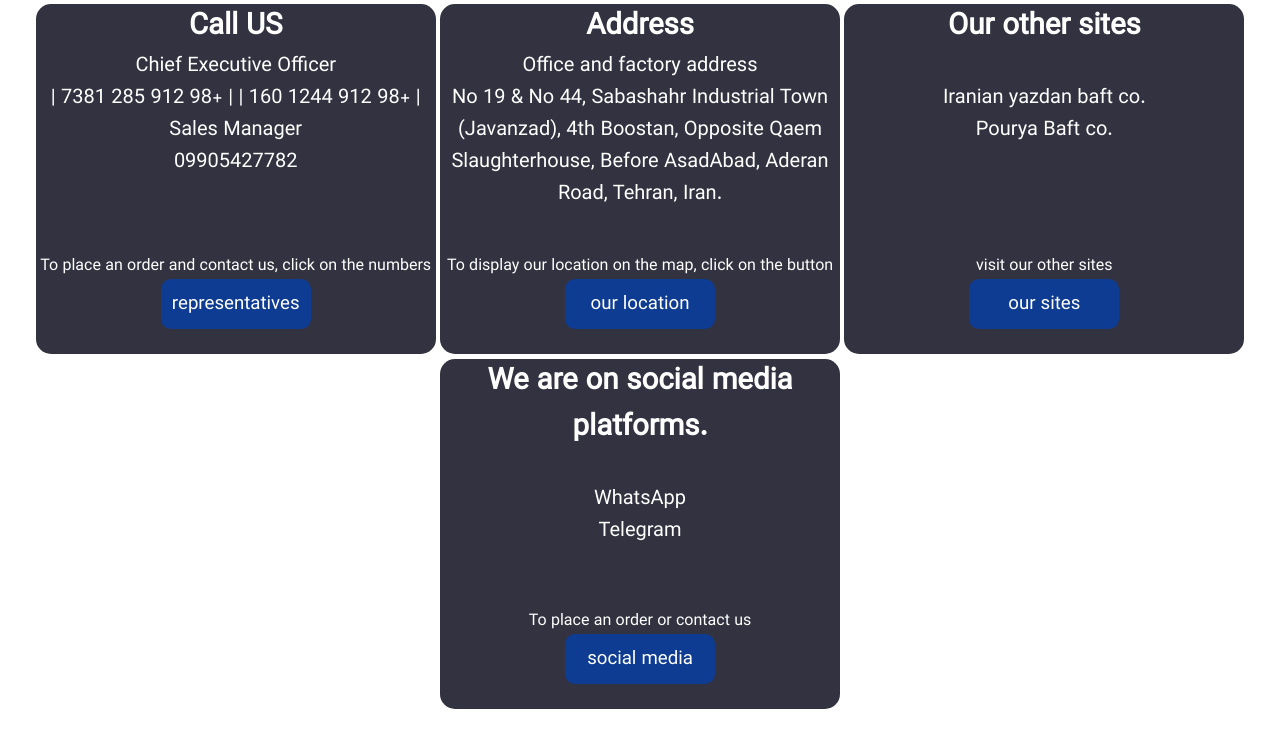
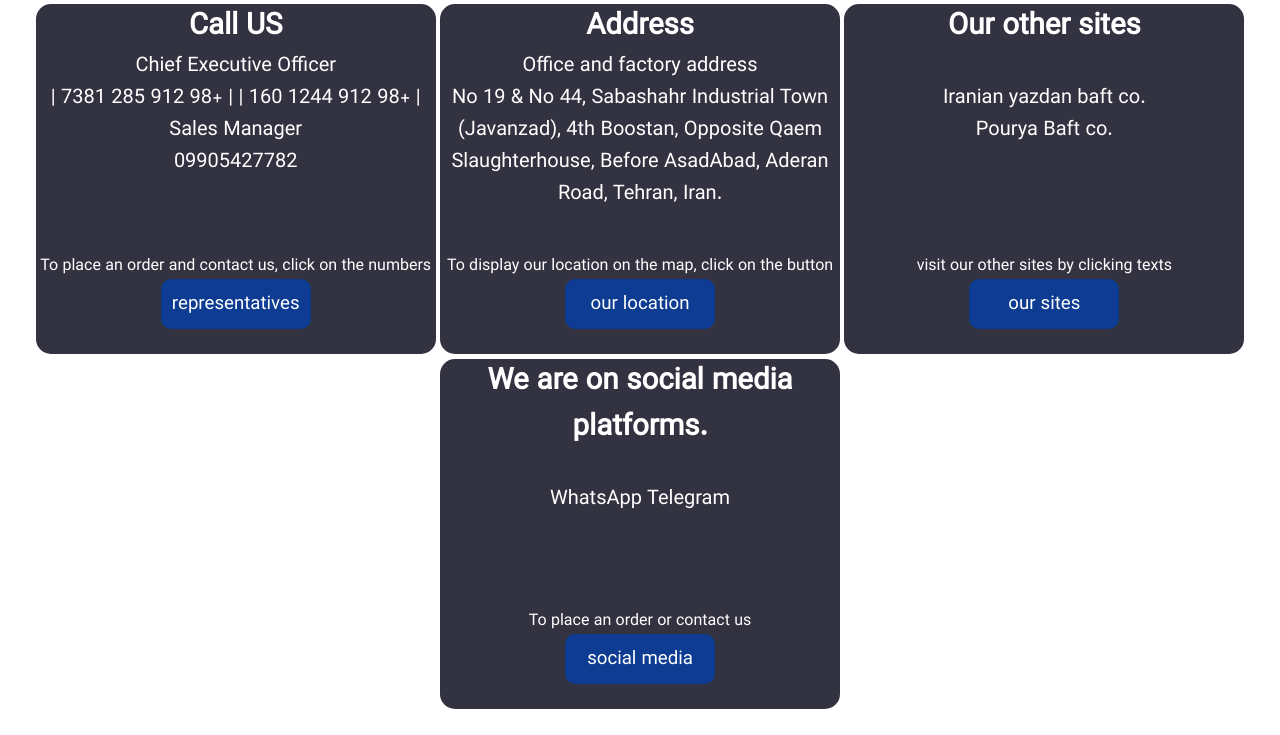
Before and after one commit to yasYZ/YBsite, a Django app: page /1/about-us/ in a window 1280 px wide. Shown: the part 1088-1823 px from the top of the page. Run offline with Django 3.2, Linux system fonts and the light colour scheme; data comes from the database, SQL or seed files in the repository; both versions use the stored data as it was after the commit.

Commit message:
2 lang system BackV2.0.0.12

```diff
--- a/YazdanBaft/home/static/css/representatives.css
+++ b/YazdanBaft/home/static/css/representatives.css
@@ -220,7 +220,13 @@ ion-icon:hover {
     display: block;
     border-bottom: groove 2px;
     margin: 0 auto;
+}
+.row .col:first-child{
     border-radius: 10px 10px 0 0;
+}
+.row .col:last-child{
+    border-radius: 0 0 10px 10px;
+    border-bottom: 0;
 }
 .row .col:hover {
     background-color: #9f1e1e;
--- a/YazdanBaft/home/static/css/style.css
+++ b/YazdanBaft/home/static/css/style.css
@@ -203,7 +203,7 @@ ion-icon:hover {
     transition: opacity 0.3s ease-in-out;
 }
 #scrollBtn.show {
-    display: block;
+    display: block;!important;
 }
 /* start */
 header{
--- a/YazdanBaft/home/templates/En/about_us.html
+++ b/YazdanBaft/home/templates/En/about_us.html
@@ -86,18 +86,19 @@
             <figure>
                 <h2 class="item-title">Our other sites</h2>
                 <br>
-                <a href="https://yazdanbaft.ir/" target="_blank"><p>Iranian yazdan baft co.</p></a>
-                <a href="https://pouryabaft.ir/" target="_blank"><p>Pourya Baft co.</p></a>
+                <a href="https://yazdanbaft.ir/" target="_blank">Iranian yazdan baft co.</a>
+                <br>
+                <a href="https://pouryabaft.ir/" target="_blank">Pourya Baft co.</a>
             </figure>
-            <p>visit our other sites</p>
+            <p>visit our other sites by clicking texts</p>
             <a href="https://yazdanbaft.ir/"><button class="btn">our sites</button></a>
         </article>
         <article class="item-col">
             <figure>
                 <h2 class="item-title">We are on social media platforms.</h2>
                 <br>
-                <a href="https://api.whatsapp.com/send?phone=+989122857381" target="_blank"><p>WhatsApp</p></a>
-                <a href="https://telegram.me/+989122857381" target="_blank"><p>Telegram</p></a>
+                <a href="https://api.whatsapp.com/send?phone=+989122857381" target="_blank">WhatsApp</a>
+                <a href="https://telegram.me/+989122857381" target="_blank">Telegram</a>
             </figure>
             <p>To place an order or contact us</p>
             <a href="https://telegram.me/+989122857381"><button class="btn">social media</button></a>
--- a/YazdanBaft/home/templates/Fa/index.html
+++ b/YazdanBaft/home/templates/Fa/index.html
@@ -40,9 +40,11 @@
                 <button type ="submit"><i class="fa fa-search"></i></button>
             </form>
         </div>
+        <div style="display: none" class="Close">
             <a class="close-btn" onclick="CloseNav">
                 <ion-icon id="Close" name="close-sharp"></ion-icon>
             </a>
+        </div>
         <ul>
             <li><a href="/fa/home">خانه</a></li>
             <li><a href="/fa/blog">مقالات</a></li>
```
Also changed, not shown: YazdanBaft/home/templates/Fa/about_us.html (+6 -5 lines), YazdanBaft/db.sqlite3.
